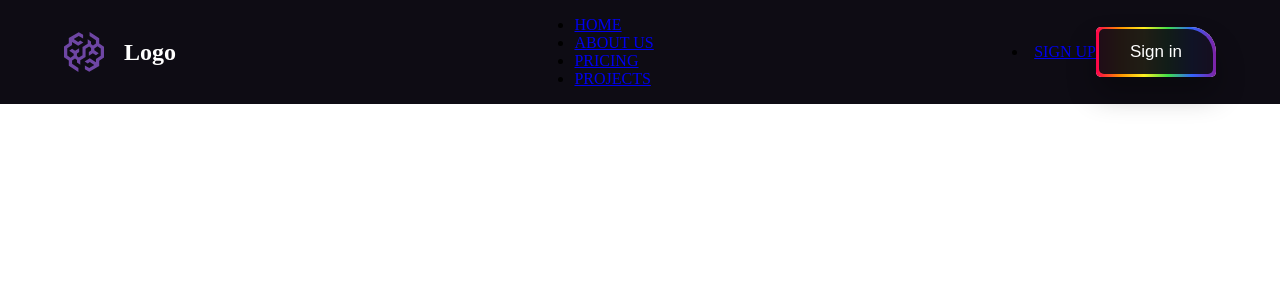
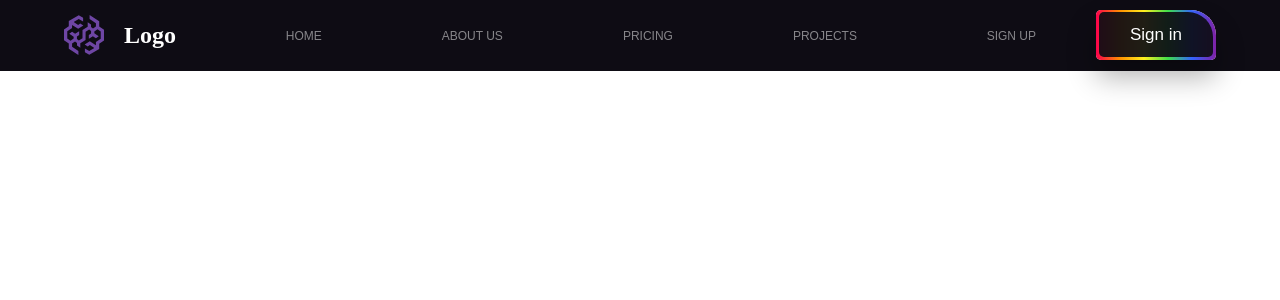
Before and after one commit to HONGKAI123/Navbar, a React (Create React App) app: page / in a window 1280 px wide. Shown: the top 300 px of the page. Built offline with nearby package versions, Linux system fonts and the light colour scheme.

Commit message:
add navbarItem hover style

```diff
--- a/src/components/NavbarItem/NavbarItem.css
+++ b/src/components/NavbarItem/NavbarItem.css
@@ -0,0 +1,59 @@
+.navbar-linkitems {
+  list-style: none;
+  display: inline-block;
+  padding: 10px 60px;
+  position: relative;
+}
+
+.navbar-linkitems .navbar-link {
+  position: relative;
+  text-decoration: none;
+  color: rgba(255, 255, 255, 0.5);
+  /* fontsize: 17px */
+  font-size: 1.0625rem;
+  font-family: "Poppins", sans-serif;
+  transition: color 0.5s ease, background-size 0.5s ease;
+}
+.navbar-linkitems .navbar-link:hover {
+  color: transparent; /* 使文字透明，显示背景渐变 */
+  background-image: linear-gradient(
+    45deg,
+    #ffc876 10%,
+    #79fff7 43%,
+    #9f53ff 72%,
+    #ff98e2 100%
+  );
+  -webkit-background-clip: text; /* cut background to text*/
+}
+/* backup solution if not support webkit */
+@supports not (-webkit-background-clip: text) {
+  .navbar-linkitems a:hover {
+    background: none;
+    color: rgba(255, 255, 255, 0.5); /* if not support, use original text */
+  }
+}
+.navbar-linkitems .navbar-link::after {
+  content: "";
+  position: absolute;
+  background-image: linear-gradient(to right, #89f9e8 10%, #facb7b 100%);
+
+  height: 1.5px;
+  width: 0;
+  left: 0;
+  bottom: -10px;
+  transition: 0.3s ease;
+}
+.navbar-linkitems .navbar-link:hover:after {
+  width: 100%;
+}
+
+@media (max-width: 1381px) {
+  .navbar-linkitems .navbar-link {
+    font-size: 0.75rem;
+  }
+}
+@media (max-width: 1268px) {
+  .navbar-linkitems {
+    display: block;
+  }
+}
```
